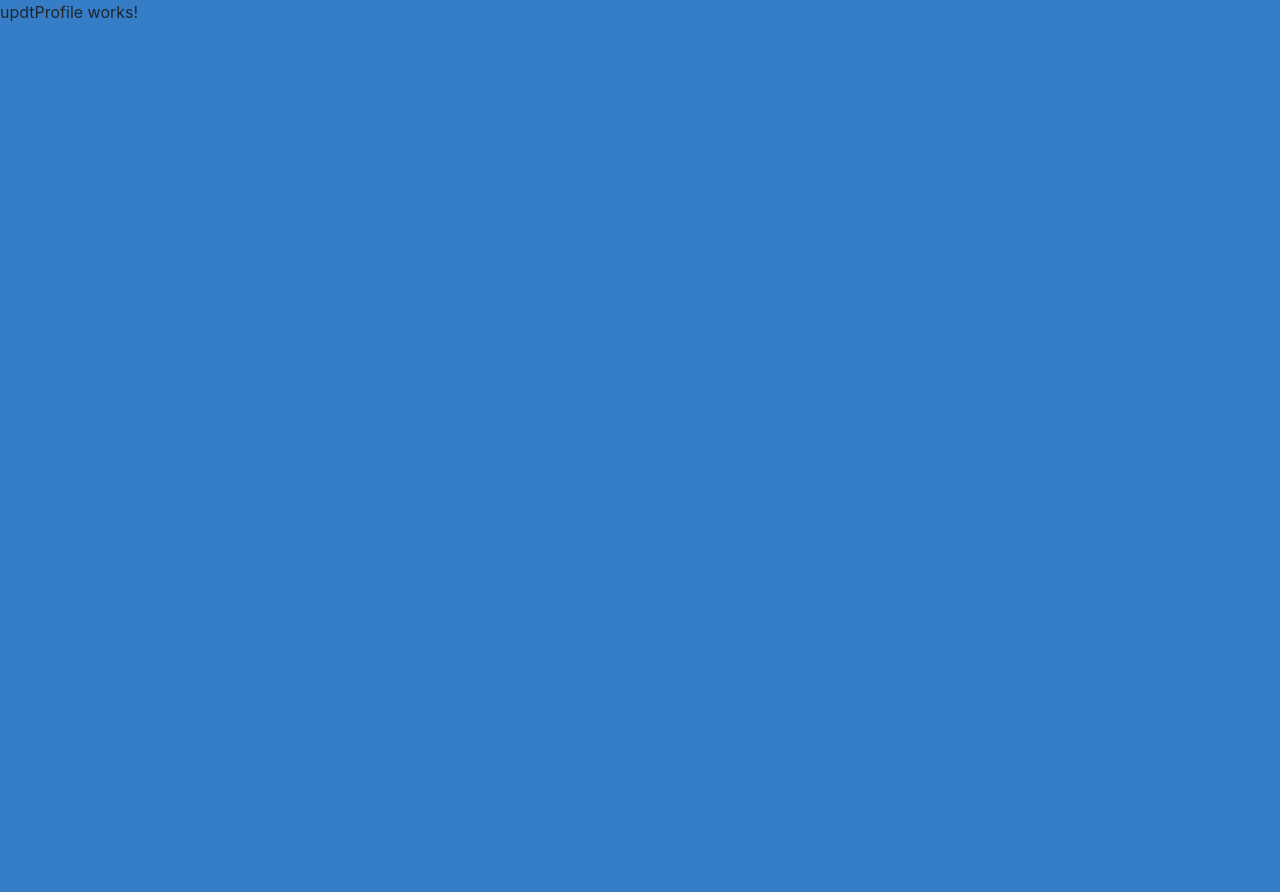
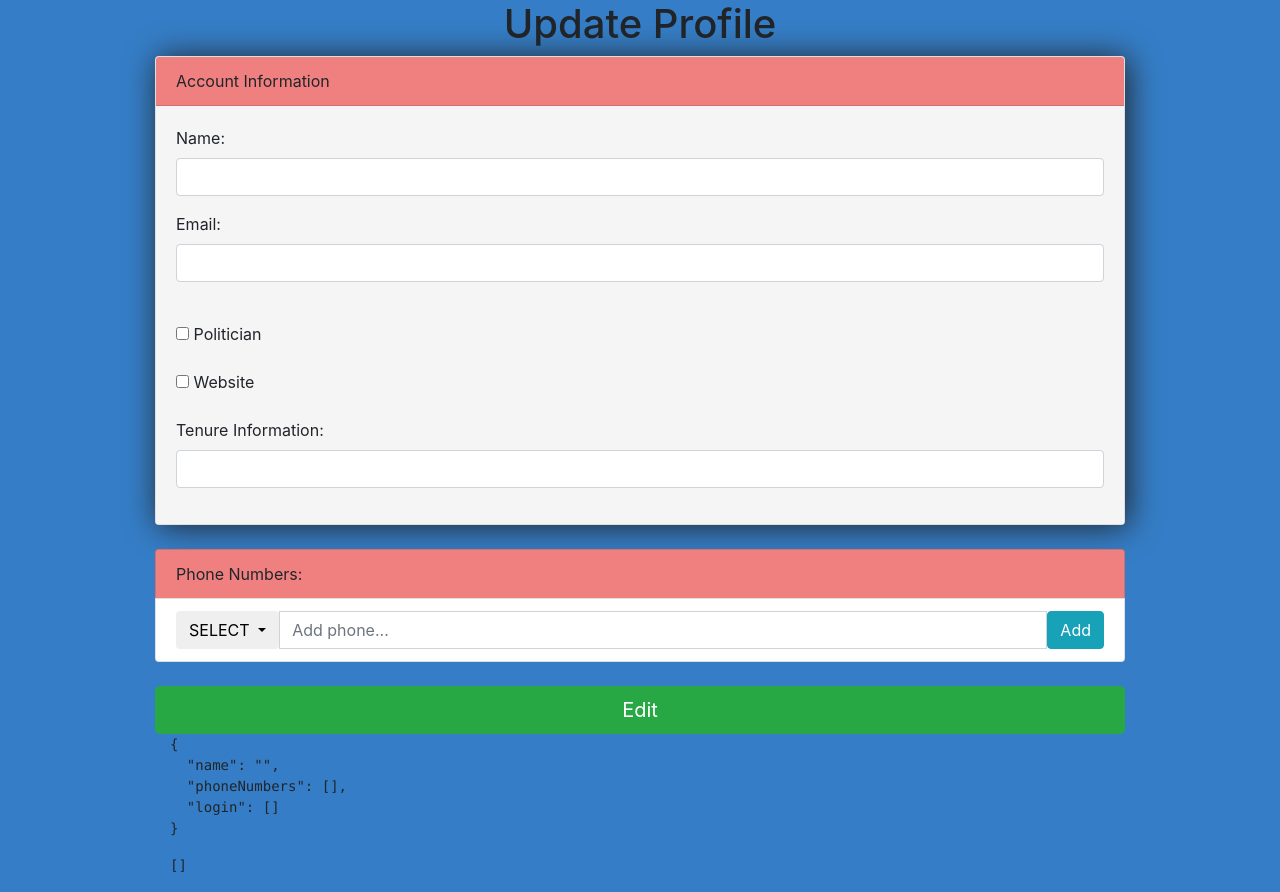
Before and after one commit to ndenefe/DB_UI_S18, an Angular app: page /update_profile in a window 1280 px wide. Before the commit the page ends 800 px from the top, so only its background shows below. Built offline with nearby package versions, Linux system fonts and the light colour scheme.

Commit message:
added update profile and reminders

```diff
--- a/src/app/login/login.component.ts
+++ b/src/app/login/login.component.ts
@@ -7,6 +7,9 @@ import { Login } from './../domain/models/login';
   templateUrl: './login.component.html',
   styleUrls: ['./login.component.css']
 })
+
+//need to check db to login then route to profile page on a login and
+// have the profile info load automatically for the user
 
 export class LoginComponent implements OnInit {
 
--- a/src/app/sign-up/sign-up.component.ts
+++ b/src/app/sign-up/sign-up.component.ts
@@ -11,6 +11,12 @@ import { Website } from './../domain/models/website';
   templateUrl: './sign-up.component.html',
   styleUrls: ['./sign-up.component.css']
 })
+
+//need to add to db on a valid save and the route to the profile page with the
+//users info automatically loaded
+
+//needs better validation
+
 export class SignUpComponent implements OnInit {
 
   public title: string;
--- a/src/app/update/updtProfile/updtProfile.component.css
+++ b/src/app/update/updtProfile/updtProfile.component.css
@@ -0,0 +1,15 @@
+#content {
+    max-width: 1000px;
+    margin: auto;
+    left: 1%;
+    right: 1%;
+    position: absolute;
+}
+
+.card-header{
+    background-color: lightcoral;
+  }
+
+#header{
+    background-color: lightcoral;
+}
--- a/src/app/update/updtProfile/updtProfile.component.html
+++ b/src/app/update/updtProfile/updtProfile.component.html
@@ -1,3 +1,114 @@
-<p>
-  updtProfile works!
-</p>
+<div class="container">
+  <h1 class="text-center">Update Profile</h1>
+  <div class="row">
+    <div class="col-md-8" id="content">
+
+      <div class="card">
+        <div class="card-header">
+          Account Information
+        </div>
+        <div class="card-body">
+          <div class="form-group text-left">
+            <label for="account_name">
+              Name:
+            </label>
+            <input type="text" id="account_name" class="form-control" [(ngModel)]="account.name" />
+          </div>
+          <div class="form-group text-left">
+            <label for="account_email">
+              Email:
+            </label>
+            <input type="email" id="account_email" class="form-control" [(ngModel)]="account.email" />
+          </div>
+          <br />
+          <div class="form-group">
+            <label for="account_isEmployee">
+              <input type="checkbox" id="account_isEmployee" [(ngModel)]="account.isEmployee" /> Politician
+            </label>
+          </div>
+          <div class="form-group text-left" *ngIf="account.isEmployee">
+            <label for="account_departmentId">
+              Party Affliation:
+            </label>
+            <select id="account_departmentId" class="form-control" [(ngModel)]="account.departmentId">
+              <option></option>
+              <option [value]="department.id" *ngFor="let department of departments">
+                {{ department.name }}
+              </option>
+            </select>
+          </div>
+          <div class="form-group">
+            <label for="account_hasWebsite">
+              <input type="checkbox" id="account_hasWebsite" [(ngModel)]="account.hasWebsite" /> Website
+            </label>
+          </div>
+
+          <div class="form-group text-left" *ngIf="account.hasWebsite">
+            <div class="form-group text-left">
+              <label for="account_email">
+                Website Link:
+              </label>
+              <input type="website" id="account_website" class="form-control" [(ngModel)]="account.website" />
+            </div>
+          </div>
+
+          <div class="form-group text-left">
+            <label for="account_tenure">
+              Tenure Information:
+            </label>
+            <input type="text" id="account_tenure" class="form-control" [(ngModel)]="account.tenure" />
+          </div>
+
+        </div>
+      </div>
+      <br />
+      <ul class="list-group">
+        <li class="list-group-item text-left" id="header">
+          Phone Numbers:
+        </li>
+        <li class="list-group-item" *ngFor="let phone of account.phoneNumbers; let i = index">
+          {{ phone.number }}
+          <button class="btn btn-danger float-right" type="button" (click)="deleteFieldValue(i)">Delete</button>
+          <button class="btn btn-primary float-right">
+            {{ phone.type }}
+          </button>
+        </li>
+        <li class="list-group-item">
+          <div class="input-group">
+            <div class="input-group-btn">
+              <div class="dropdown">
+                <button type="button" class="btn btn-default dropdown-toggle" data-toggle="dropdown">
+                  <span class="caret"></span>
+                  {{ newPhone.type || 'SELECT' }}
+                </button>
+                <ul class="dropdown-menu">
+                  <li *ngFor="let type of ['Home', 'Mobile']" class="dropdown-item" (click)="newPhone.type = type">
+                    <a href="javascript:void(0);">
+                      {{ type }}
+                    </a>
+                  </li>
+                </ul>
+              </div>
+            </div>
+            <input type="text" class="form-control" placeholder="Add phone..." [(ngModel)]="newPhone.number">
+            <span class="input-group-btn">
+              <button class="btn btn-info" type="button" (click)="addPhone()">
+                Add
+              </button>
+            </span>
+          </div>
+        </li>
+      </ul>
+      <br />
+      <button class="btn btn-lg btn-success btn-block" type="button" (click)="saveProfile()">
+        Edit
+      </button>
+      <div class="col-md-4">
+        <pre>{{account|json}}</pre>
+      </div>
+      <div class="col-md-4">
+        <pre>{{accounts|json}}</pre>
+      </div>
+    </div>
+  </div>
+</div>
--- a/src/app/update/updtProfile/updtProfile.component.ts
+++ b/src/app/update/updtProfile/updtProfile.component.ts
@@ -1,4 +1,17 @@
+import { Phone } from '../../domain/models/phone';
 import { Component, OnInit } from '@angular/core';
+import { Account } from '../../domain/models/account';
+import { Department } from '../../domain/models/department';
+import { Router, RouterLink} from '@angular/router';
+import { Website } from '../../domain/models/website';
+
+//needs to load in profile info at start
+
+//needs to change info in the db on save
+
+//need to add navbar to the page and add this to navbar
+
+//need to add beter validation on this and sign up
 
 @Component({
   selector: 'app-updtProfile',
@@ -7,9 +20,71 @@ import { Component, OnInit } from '@angular/core';
 })
 export class UpdtProfileComponent implements OnInit {
 
+  public title: string;
+
+  public account: Account;
+
+  public accounts: Account[];
+
+  public departments: Department[];
+
+  public newPhone: Phone;
+
   constructor() { }
 
   ngOnInit() {
+    this.title = 'Sign Up';
+
+    this.account = {
+      name: '',
+      phoneNumbers: [],
+      login: []
+    };
+
+    this.departments = [
+      { id: 0, name: 'Democrat' },
+      { id: 1, name: 'Republican' },
+      { id: 2, name: 'Libertarian' },
+      { id: 3, name: 'Green Party' },
+      { id: 4, name: 'Other' }
+    ];
+
+    this.accounts = [];
+
+    this.newPhone = {};
+  }
+
+  public addPhone() {
+    if (!this.newPhone.type)
+    {
+      this.newPhone.type = "None";
+    }
+    this.account.phoneNumbers.push(this.newPhone);
+    this.newPhone = {};
+  }
+
+  public deleteFieldValue(index) {
+    this.account.phoneNumbers.splice(index, 1);
+  }
+
+  public saveProfile() {
+    if (!this.account.isEmployee)
+    {
+      this.account.departmentId = null;
+    }
+    if (!this.account.hasWebsite)
+    {
+      this.account.website = null;
+    }
+    else
+    {
+      this.accounts.push(this.account);
+    }
+    this.account = {
+      name: '',
+      phoneNumbers: []
+    };
+    this.newPhone = {};
   }
 
 }
```
Also changed, not shown: src/app/update/updtLogin/updtLogin.component.ts (+7 -1 lines).
